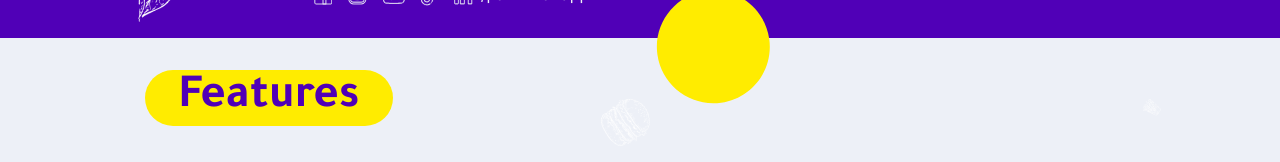
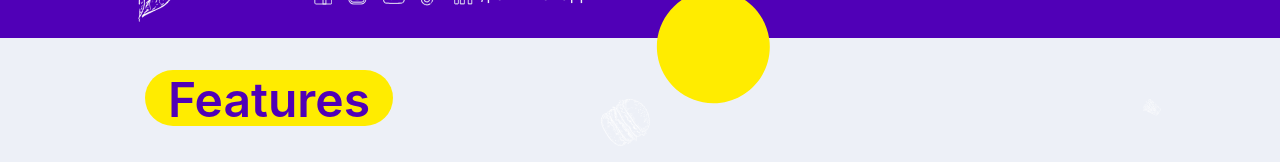
Before and after one commit to khaldoon9kh/paketManWebsite, a React (Create React App) app: page / in a window 1280 px wide. Shown: the part 627-789 px from the top of the page. Built offline with nearby package versions, Linux system fonts and the light colour scheme.

Commit message:
fix bugs

```diff
--- a/src/containers/Features/index.css
+++ b/src/containers/Features/index.css
@@ -46,10 +46,9 @@
 }
 
 .featureTitleText {
-  font-family: "Tajawal";
   color: #5000b7;
   font-size: 3rem;
-  font-weight: 800;
+  font-weight: 600;
   font-style: normal;
   letter-spacing: normal;
   line-height: normal;
```
